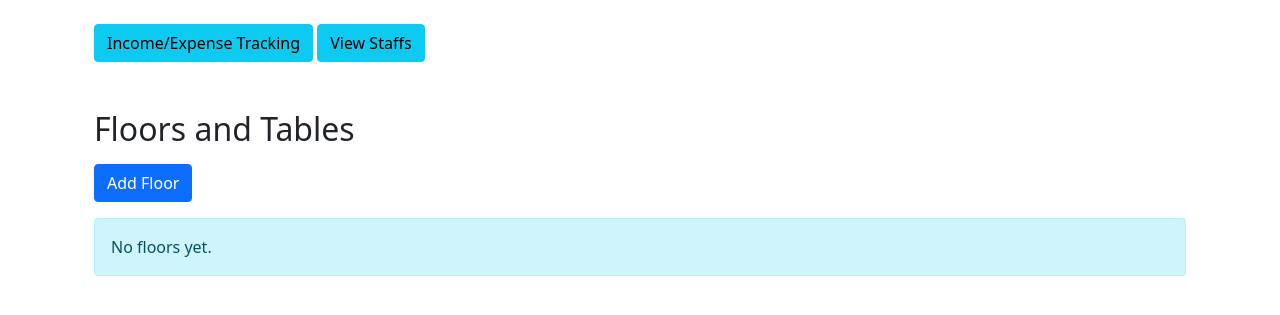
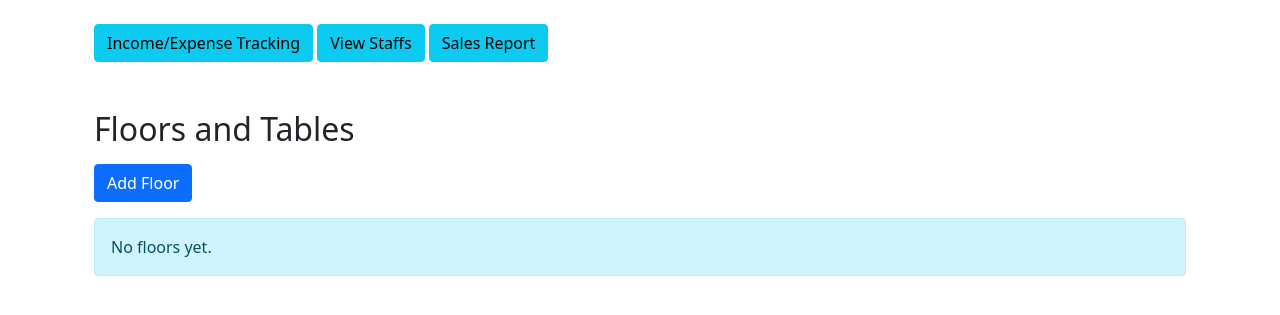
Before and after one commit to nrllhdyn/POS_system, a Django app: template core/templates/core/restaurant_detail.html in a window 1280 px wide. Shown: the part 56-371 px from the top of the page. Run offline with Django 5.2, Linux system fonts and the light colour scheme; the template is opened without the code that fills it, so the values that code supplies are empty; some libraries are stand-ins or nearby versions.

Commit message:
sales report button

```diff
--- a/core/templates/core/restaurant_detail.html
+++ b/core/templates/core/restaurant_detail.html
@@ -6,6 +6,7 @@
     <p class="lead">{{ restaurant.address }}</p>
     <a href="{% url 'income_expense_list' restaurant.id %}" class="btn btn-info">Income/Expense Tracking</a>
     <a href="{% url 'restaurant_staff' restaurant.id %}" class="btn btn-info">View Staffs</a>
+    <a href="{% url 'sales_report' restaurant.id %}" class="btn btn-info">Sales Report</a>
     <h2 class="mt-5 mb-3">Floors and Tables</h2>
     <a href="{% url 'add_floor' restaurant.id %}" class="btn btn-primary mb-3">Add Floor</a>
 
```
